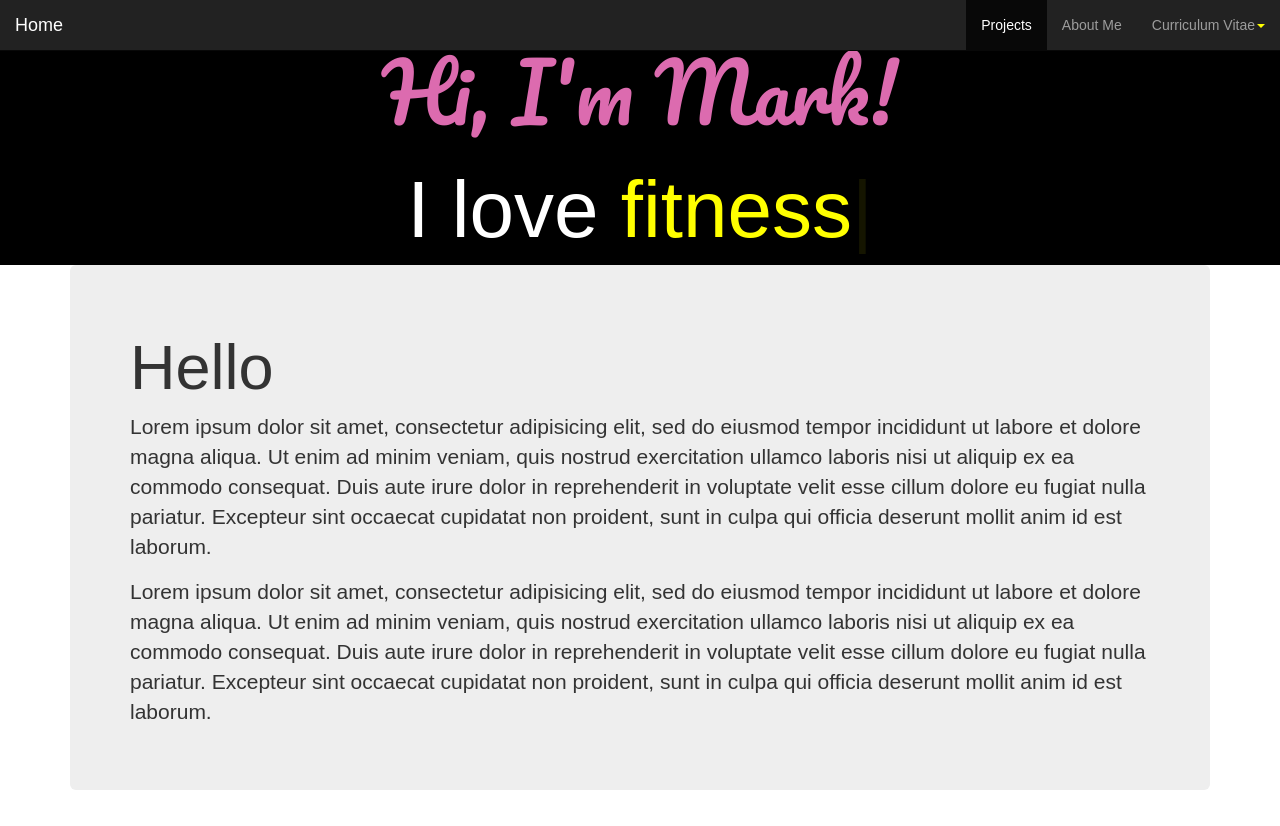
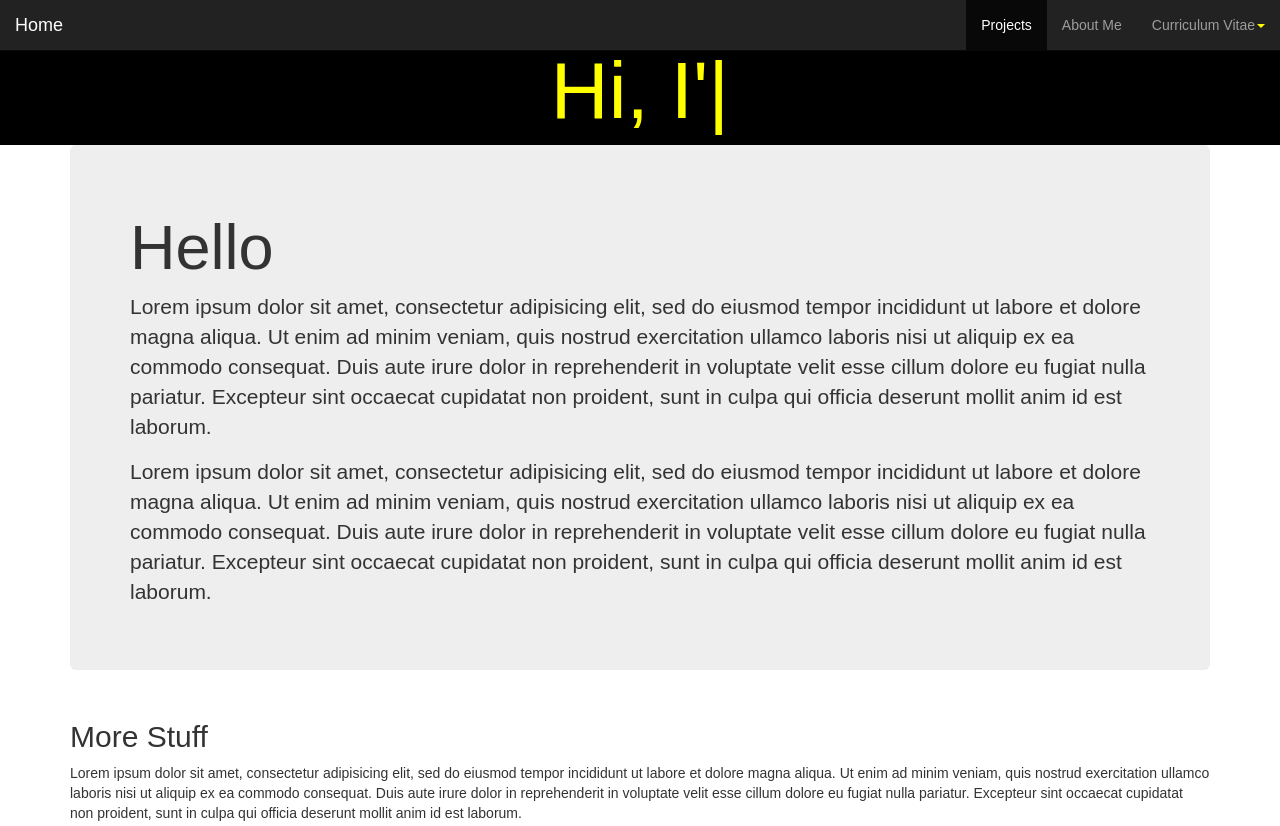
Before and after one commit to markasare/mark, a plain HTML site: page index.html in a window 1280 px wide. Shown: the top 826 px of the page. Drawn offline with nearby package versions, Linux system fonts and the light colour scheme.

Commit message:
Add files via upload

```diff
--- a/index.html
+++ b/index.html
@@ -87,15 +87,15 @@
 
 
   <!-- OTHER STUFF ON THE PAGE -->
-  <div class="new">
+  <!-- <div class="new">
     <h1 id="heading1">Hi, I'm Mark!</h1>
-  </div>
+  </div> -->
 
 
   <!-- Autotyping -->
   <div class="newcontainer">
     <!-- <div class="jumbotron"> -->
-    <h1>I love <span class="auto-type"></span> </h1>
+    <h1>  <span class="auto-type"></span> </h1>
   </div>
 
   <div class="container">
@@ -143,7 +143,7 @@
   <script src="https://cdn.jsdelivr.net/npm/typed.js@2.0.12"></script>
   <script>
     var typed = new Typed(".auto-type", {
-      strings: ["coding", "fitness", "machine learning", "adventures"],
+      strings: ["Hi, I'm Mark!","I love coding", "I love fitness", "I love machine learning", "I love adventures"],
       typeSpeed: 150,
       backSpeed: 150,
       loop: true
--- a/mystyle.css
+++ b/mystyle.css
@@ -1,10 +1,11 @@
 .newcontainer{
   width: 100%;
-  height:15vh;
+  /* height:15vh; */
   background: black;
   color: #fff;
   display: flex;
   align-items: center;
+  margin-top: 27px;
   justify-content: center;
 }
 *{
```
